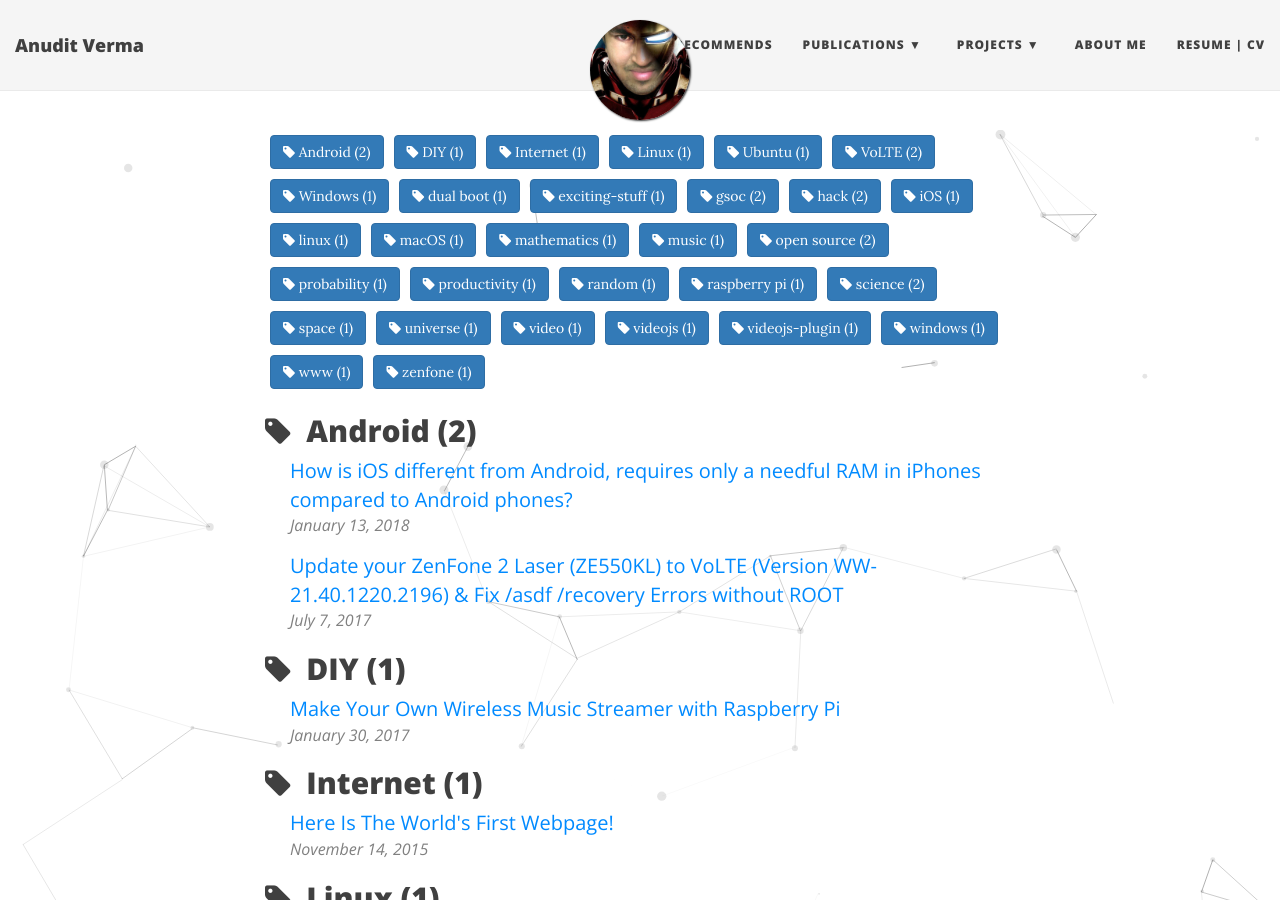
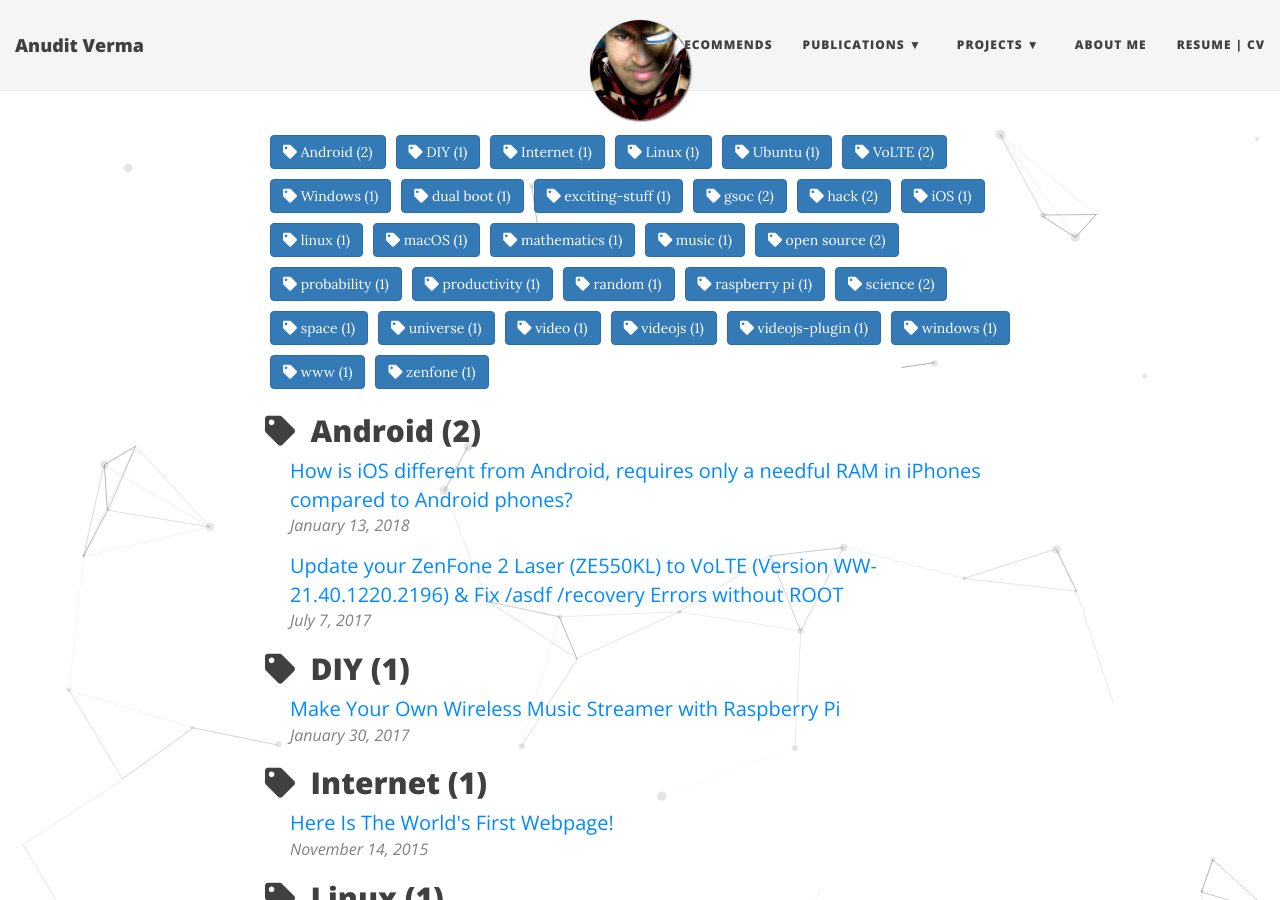
Before and after one commit to anuditverma/anuditverma.github.io, a Jekyll site: the page built from tags.html, in a window 1280 px wide and 900 px high. Built offline with Jekyll 4.4.1, drawn with Linux system fonts in a browser that asks for light colours; nearby versions of some CDN libraries.

Commit message:
Site Update: Updated to Font Awesome 5, finally.

```diff
--- a/_includes/footer.html
+++ b/_includes/footer.html
@@ -16,8 +16,8 @@
             <li>
               <a href="{{ url }}" title="{{ element.name }}">
                 <span class="fa-stack fa-lg" aria-hidden="true">
-                  <i class="fa fa-circle fa-stack-2x"></i>
-                  <i class="fa {{ element.icon }} fa-stack-1x fa-inverse"></i>
+                  <i class="fas fa-circle fa-stack-2x"></i>
+                  <i class="{{ element.icon }} fa-stack-1x fa-inverse"></i>
                 </span>
                 <span class="sr-only">{{ element.name }}</span>
               </a>
--- a/_includes/social-share.html
+++ b/_includes/social-share.html
@@ -14,7 +14,7 @@
   <!--- Share on Twitter -->
     <a href="https://twitter.com/intent/tweet?text={{ page.title | url_encode }}&url={{ page.url | absolute_url | url_encode }}"
       class="btn btn-social-icon btn-twitter" title="Share on Twitter">
-      <span class="fa fa-fw fa-twitter" aria-hidden="true"></span>
+      <span class="fab fa-fw fa-twitter" aria-hidden="true"></span>
       <span class="sr-only">Twitter</span>
     </a>
   {% endif %}
@@ -23,7 +23,7 @@
   <!--- Share on Facebook -->
     <a href="https://www.facebook.com/sharer/sharer.php?u={{ page.url | absolute_url | url_encode }}"
       class="btn btn-social-icon btn-facebook" title="Share on Facebook">
-      <span class="fa fa-fw fa-facebook" aria-hidden="true"></span>
+      <span class="fab fa-fw fa-facebook" aria-hidden="true"></span>
       <span class="sr-only">Facebook</span>
     </a>
   {% endif %}
@@ -32,7 +32,7 @@
   <!--- Share on LinkedIn -->
     <a href="https://www.linkedin.com/shareArticle?mini=true&url={{ page.url | absolute_url | url_encode }}"
       class="btn btn-social-icon btn-linkedin" title="Share on LinkedIn">
-      <span class="fa fa-fw fa-linkedin" aria-hidden="true"></span>
+      <span class="fab fa-fw fa-linkedin" aria-hidden="true"></span>
       <span class="sr-only">LinkedIn</span>
     </a>
   {% endif %}
--- a/_layouts/base.html
+++ b/_layouts/base.html
@@ -5,7 +5,7 @@
   - "/css/main.css"
   - "/css/particle-js-style.css"
 common-ext-css:
-  - "//maxcdn.bootstrapcdn.com/font-awesome/4.7.0/css/font-awesome.min.css"
+  - "//cdnjs.cloudflare.com/ajax/libs/font-awesome/5.12.1/css/all.min.css"
 common-googlefonts:
   - "Lora:400,700,400italic,700italic"
   - "Open+Sans:300italic,400italic,600italic,700italic,800italic,400,300,600,700,800"
--- a/tags.html
+++ b/tags.html
@@ -11,13 +11,13 @@
 {%- assign tags_list = site_tags | split:',' | sort -%}
 
 {%- for tag in tags_list -%}
-    <a href="#{{- tag -}}" class="btn btn-primary tag-btn"><i class="fa fa-tag" aria-hidden="true"></i>&nbsp;{{- tag -}}&nbsp;({{site.tags[tag].size}})</a>
+    <a href="#{{- tag -}}" class="btn btn-primary tag-btn"><i class="fas fa-tag" aria-hidden="true"></i>&nbsp;{{- tag -}}&nbsp;({{site.tags[tag].size}})</a>
 {%- endfor -%}
 
 <div id="full-tags-list">
 {%- for tag in tags_list -%}
     <h2 id="{{- tag -}}" class="linked-section">
-        <i class="fa fa-tag" aria-hidden="true"></i>
+        <i class="fas fa-tag" aria-hidden="true"></i>
         &nbsp;{{- tag -}}&nbsp;({{site.tags[tag].size}})
     </h2>
     <div class="post-list">
```
Also changed, not shown: _data/SocialNetworks.yml (+20 -2 lines).
